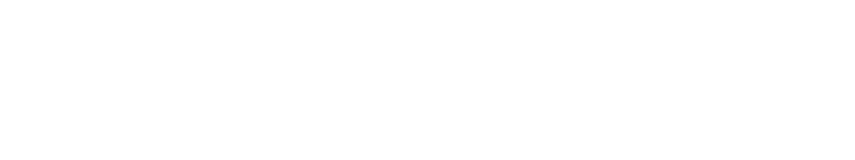
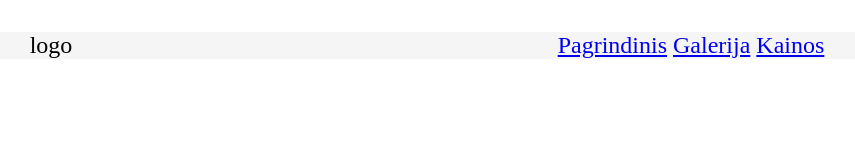
Before and after one commit to ZygimantasL/44-I-Testas, a website: page index.html in a window 1280 px wide. Shown: the whole page, without its empty margins (213-1068 px from the left). Drawn offline with Linux system fonts and the light colour scheme.

Commit message:
start header

```diff
--- /dev/null
+++ b/css/base/base.css
@@ -0,0 +1,18 @@
+:root{
+    --colormain: #f5f5f5;
+    /* --colorsecond: #ea1e63;
+    --dark-colorsecond: #dd1558;  */
+}
+body,
+body * {
+    margin: 0;
+    padding: 0;
+    box-sizing: border-box;
+}
+
+.bg-main{
+    background-color: var(--colormain);
+}
+/* .bg-second{
+    background-color: var(--colorsecond);
+} */
--- /dev/null
+++ b/css/base/layout.css
@@ -0,0 +1,12 @@
+.header{
+   margin-top: 2rem;
+    width: 100%;
+    display: flex;
+    justify-content: space-around;
+
+ }
+ .top-text{
+    font-size: 1.5rem;
+    color: #000;
+    text-decoration: none;
+ }
--- /dev/null
+++ b/css/pages/home.css
@@ -0,0 +1,7 @@
+/* base */
+@import "../base/base.css";
+@import "../base/layout.css";
+
+/* 3rd-party */
+/* components */
+/* CUSTOM STYLE BELOW THIS COMMENT */
--- a/index.html
+++ b/index.html
@@ -4,9 +4,24 @@
     <meta charset="UTF-8">
     <meta http-equiv="X-UA-Compatible" content="IE=edge">
     <meta name="viewport" content="width=device-width, initial-scale=1.0">
-    <title>Document</title>
+    <link rel="stylesheet" href="./css/pages/home.css">
+    <title>Dizainas</title>
 </head>
 <body>
+<main class="bg-main">
+    <header class="header">
+        <div><p class="top-text">logo</p></div>
+        <nav class="top-text">
+            <a href="_blank">Pagrindinis</a>
+            <a href="_blank">Galerija</a>
+            <a href="_blank">Kainos</a>
+        </nav>
+    </header>
+    <section>
 
+    </section>
+
+
+</main>
 </body>
 </html>
```
Also changed, not shown: package.json (+6 -2 lines), 4 other files.
